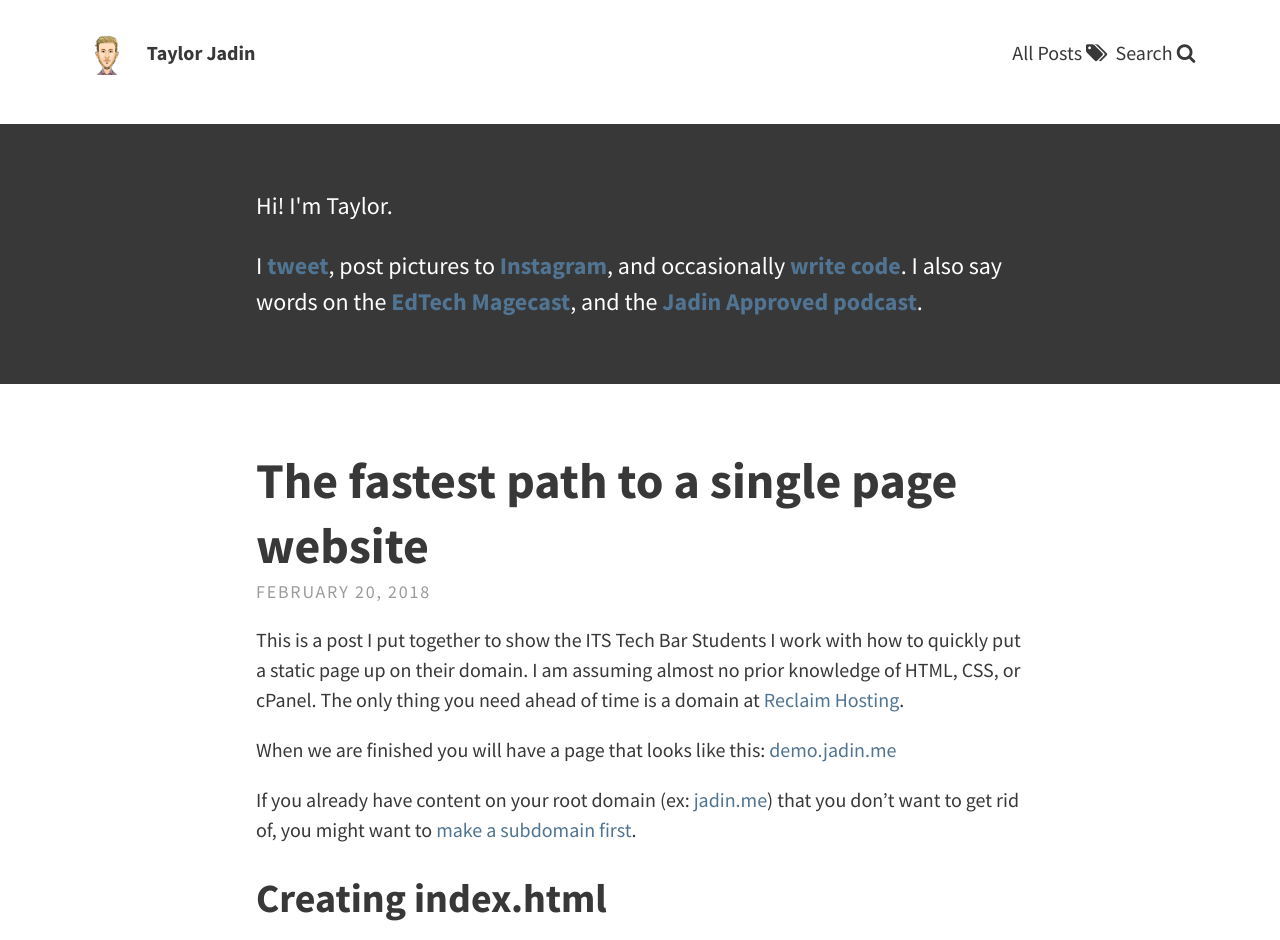
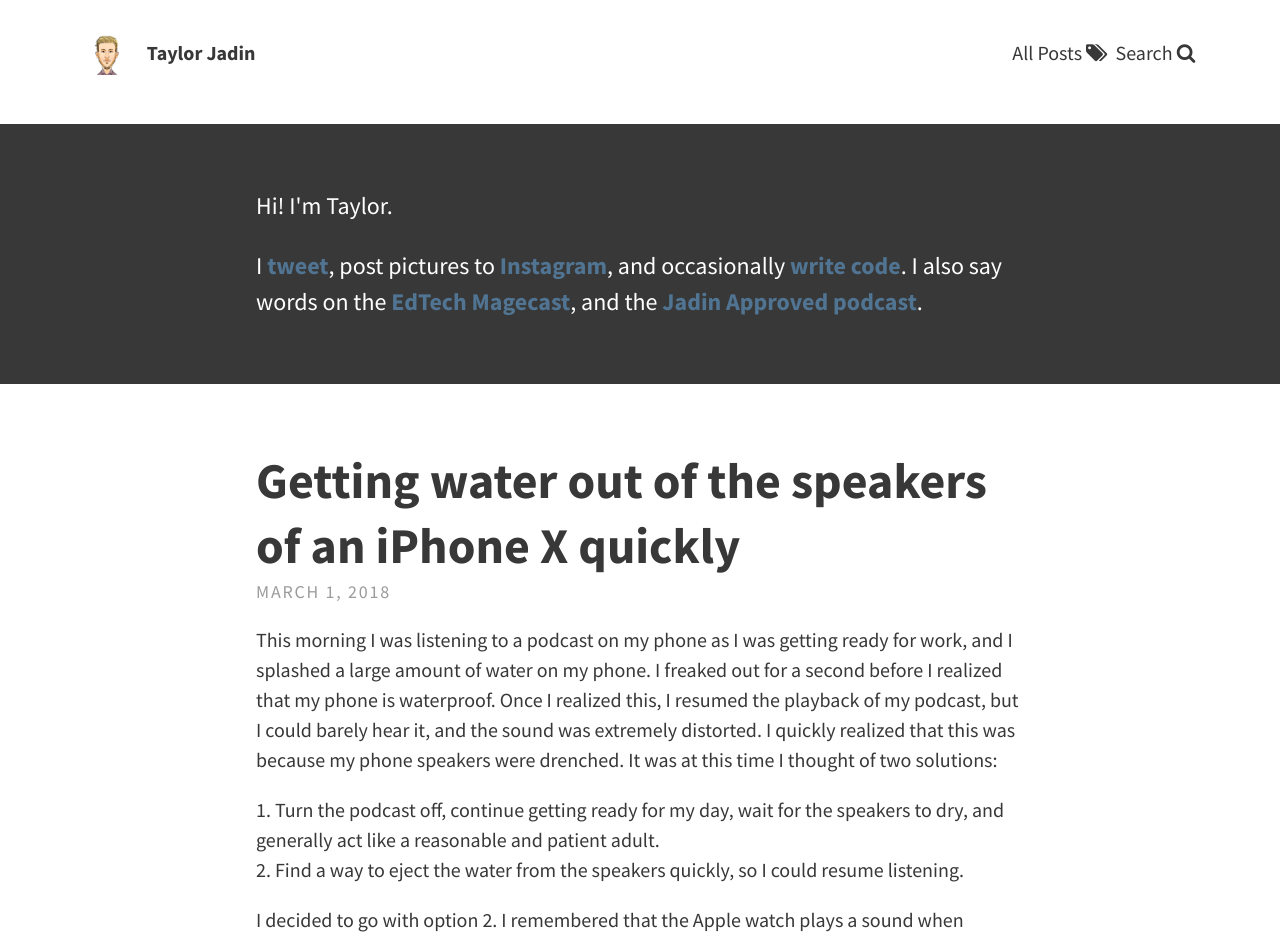
Before and after one commit to TaylorJadin/jadin.me-jekyll, a Jekyll site: the page built from index.html, in a window 1280 px wide and 1400 px high. Shown: the top 940 px of the window. Built offline with Jekyll 4.4.1, drawn with Linux system fonts in a browser that asks for light colours; the list of posts is cut into pages by our own code; some of the changed text lies outside the part shown.

Commit message:
new post

```diff
--- /dev/null
+++ b/_includes/terminal.html
@@ -0,0 +1,6 @@
+c<div class=" terminal ">
+    <p class=" terminal--header ">Last login: Thu Mar  1 08:42:48 on ttys000</p>
+    <p class=" terminal--input ">cat taylor.txt</p>
+    <p class=" terminal--output "><p>I <a href="https://twitter.com/taylorjadin">tweet</a>, post pictures to <a href="https://www.instagram.com/taylor_jadin/">Instagram</a>, and occasionally <a href="https://github.com/taylorjadin">write code</a>. I also say words on the <a href="http://magecast.net">EdTech Magecast</a>, and the <a href="https://soundcloud.com/jadinapproved">Jadin Approved podcast</a>.</p>
+    <p class=" terminal--input "></p>
+  </div>
--- /dev/null
+++ b/_posts/2018-03-01-getting-water-out-of-the-speaker-of-an-iphone-x.md
@@ -0,0 +1,15 @@
+---
+layout: post
+permalink: /:title/
+title: Getting water out of the speakers of an iPhone X quickly
+tags: [post]
+---
+This morning I was listening to a podcast on my phone as I was getting ready for work, and I splashed a large amount of water on my phone. I freaked out for a second before I realized that my phone is waterproof. Once I realized this, I resumed the playback of my podcast, but I could barely hear it, and the sound was extremely distorted. I quickly realized that this was because my phone speakers were drenched. It was at this time I thought of two solutions:
+1. Turn the podcast off, continue getting ready for my day, wait for the speakers to dry, and generally act like a reasonable and patient adult.
+2. Find a way to eject the water from the speakers quickly, so I could resume listening.
+
+I decided to go with option 2. I remembered that the Apple watch plays a sound when ejecting water from itself, so I looked up what frequency that was and decided to download [Sonic](https://itunes.apple.com/us/app/sonic/id986999895?mt=8) which is a free app that can generate a sine wave tone, and lets you choose the specific frequency.
+
+![screenshot of the Sonic app](https://i.imgur.com/XKs3jpe.png)
+
+I looked up to see if anyone else had tried something like this, and the conventional wisdom seemed to be 160Hz was a good target frequency. I selected 160Hz, turned my volume all the way up, and clicked the **Play** button. I then let me phone sit face down for a few seconds on the table and BAM, I had a working speaker again after a relatively short amount of time.
--- /dev/null
+++ b/_sass/includes/terminal.scss
@@ -0,0 +1,76 @@
+$terminal-font-size: 18px
+$cursor-size: 28px
+
+// Font smoothing
+$fs: antialiased
+
+a
+  color: #F92672
+
+// Keyframes mixin
+=keyframes($id)
+  @-webkit-keyframes #{$id}
+    @content
+  @-moz-keyframes #{$id}
+    @content
+  @-ms-keyframes #{$id}
+    @content
+  @keyframes #{$id}
+    @content
+
+// Animation mixin
+=animation($content)
+  -webkit-animation: $content
+  -moz-animation: $content
+  -o-animation: $content
+  animation: $content
+
+body
+  cursor: text
+  counter-reset: input
+  margin: 20px
+  padding: 0
+  background: lavenderblush
+  -moz-font-smoothing: $fs
+  -webkit-font-smoothing: $fs
+  font-smoothing: $fs
+  background: #272822
+
+.terminal
+  float: left
+  margin: 0
+  padding: 0
+  font-family: Menlo, Courier New
+  font-size: $terminal-font-size
+  text-rendering: optimizeLegibility
+  font-weight: bold
+  color: white
+
+  > .terminal--input
+    counter-increment: input
+
+    &:before
+      content: 'taylor@jadin.me ~ $ '
+      color: #A6E22E
+
+    &:last-child:after
+      +animation(blink .75s infinite)
+      margin-left: 5px
+      width: $cursor-size
+      content: '|'
+      background: white
+
+  > .terminal--output
+    &.is-console:before
+      margin-right: 10px
+      content: '>'
+
+    &.is-not-defined:before
+      content: 'undefined'
+      color: rgba(white, .5)
+
++keyframes(blink)
+  from
+    opacity: 1
+  to
+    opacity: 0
```
Also changed, not shown: _posts/2018-02-20-the-fastest-path-to-a-single-page-website.md (+1 -1 lines).
